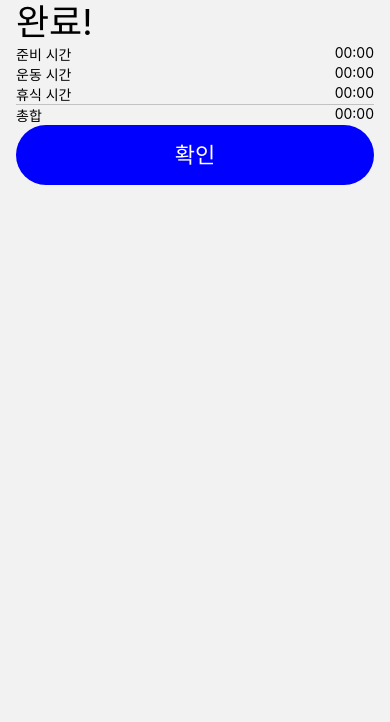
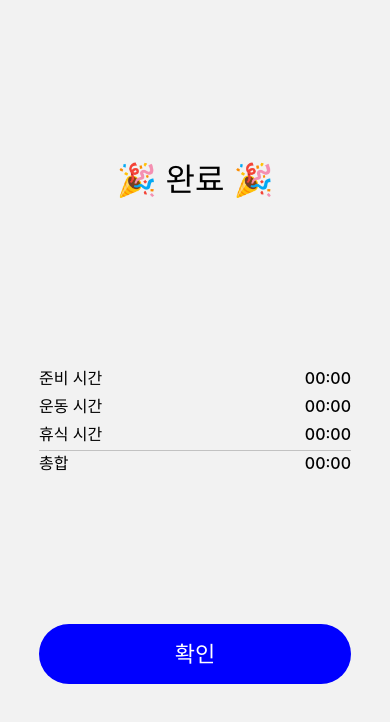
Before and after one commit to dev2820/TBT, a React Native app: screen /Finish in a window 390 px wide. Shown: the top 722 px of the page. Built offline with nearby package versions, Linux system fonts and the light colour scheme.

Commit message:
style/ 완료 페이지 원소 배치

```diff
--- a/src/assets/globalStyle.js
+++ b/src/assets/globalStyle.js
@@ -36,6 +36,11 @@ const globalStyle = StyleSheet.create({
     lineHeight: 28,
     fontWeight: "400",
   },
+  TITLE_MEDIUM: {
+    fontSize: 16,
+    lineHeight: 24,
+    fontWeight: "500",
+  },
   LABEL_LARGE: {
     fontSize: 14,
     lineHeight: 20,
--- a/src/screens/FinishPage.js
+++ b/src/screens/FinishPage.js
@@ -14,40 +14,72 @@ const TimerPage = ({ navigation }) => {
   };
 
   return (
-    <Page>
-      <Text style={globalStyle.DISPLAY_SMALL}>완료!</Text>
+    <Page style={styles.container}>
+      <Text style={[globalStyle.HEADING_LARGE, styles.title]}>🎉 완료 🎉</Text>
+      <View style={styles.result}>
         <View style={styles.item}>
-        <Text>준비 시간</Text>
-        <Text>{formatTime(phase.totalReadyTime)}</Text>
+          <Text style={globalStyle.TITLE_MEDIUM}>준비 시간</Text>
+          <Text style={globalStyle.TITLE_MEDIUM}>
+            {formatTime(phase.totalReadyTime)}
+          </Text>
         </View>
         <View style={styles.item}>
-        <Text>운동 시간</Text>
-        <Text>{formatTime(phase.totalWorkTime)}</Text>
+          <Text style={globalStyle.TITLE_MEDIUM}>운동 시간</Text>
+          <Text style={globalStyle.TITLE_MEDIUM}>
+            {formatTime(phase.totalWorkTime)}
+          </Text>
         </View>
         <View style={styles.item}>
-        <Text>휴식 시간</Text>
-        <Text>{formatTime(phase.totalBreakTime)}</Text>
+          <Text style={globalStyle.TITLE_MEDIUM}>휴식 시간</Text>
+          <Text style={globalStyle.TITLE_MEDIUM}>
+            {formatTime(phase.totalBreakTime)}
+          </Text>
         </View>
         <Divider color={THEME.PLACEHOLDER_DARKER}></Divider>
         <View style={styles.item}>
-        <Text>총합</Text>
-        <Text>{formatTime(phase.totalTime)}</Text>
+          <Text style={globalStyle.TITLE_MEDIUM}>총합</Text>
+          <Text style={globalStyle.TITLE_MEDIUM}>
+            {formatTime(phase.totalTime)}
+          </Text>
+        </View>
       </View>
       <FilledButton
         onPress={goHome}
         title="확인"
         theme={THEME.PRIMARY}
         textTheme={THEME.ON_PRIMARY}
-        style={{ width: "100%", height: 60 }}
+        style={styles.confirm}
       ></FilledButton>
     </Page>
   );
 };
 
 const styles = StyleSheet.create({
+  container: {
+    alignItems: "center",
+  },
+  title: {
+    textAlign: "center",
+    marginTop: 160,
+  },
   item: {
     flexDirection: "row",
     justifyContent: "space-between",
+    marginBottom: 4,
+  },
+  result: {
+    width: "80%",
+    position: "absolute",
+    height: 360,
+    top: "50%",
+    marginTop: -180,
+    justifyContent: "center",
+  },
+  confirm: {
+    position: "absolute",
+    width: "80%",
+    bottom: 160,
+    height: 60,
   },
 });
 export default TimerPage;
```
Lines whose indentation alone changed are shown as unchanged.
